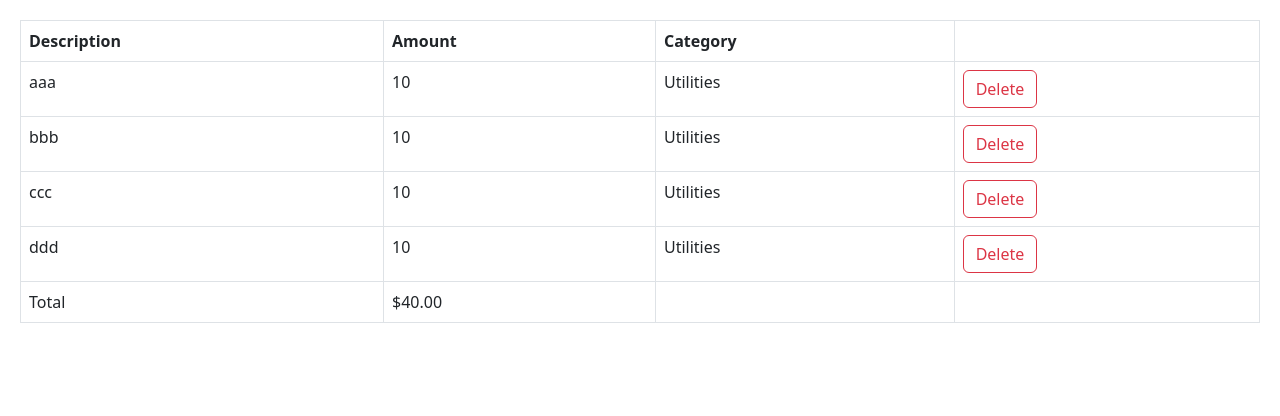
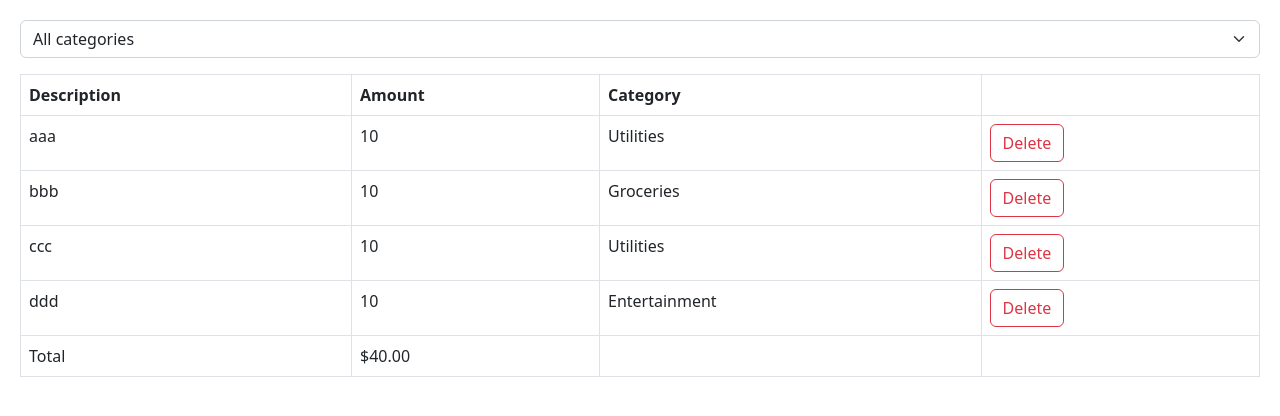
Before and after one commit to Dinesh-4/react_practice, a React (Vite) app in the folder react-app/: page / in a window 1280 px wide. Shown: the top 416 px of the page. Built offline with nearby package versions, Linux system fonts and the light colour scheme.

Commit message:
Building ExpenseFilter

```diff
--- a/react-app/src/App.tsx
+++ b/react-app/src/App.tsx
@@ -1,18 +1,31 @@
 import { useState } from "react";
 import ExpenseList from "./expense-tracker/component/ExpenseList";
+import ExpenseFilter from "./expense-tracker/component/ExpenseFilter";
 
 function App() {
+  const [selectCategory, setSelectedCategory] = useState("");
+  const [expenses, setExpenses] = useState([
+    { id: 1, description: "aaa", amount: 10, category: "Utilities" },
+    { id: 2, description: "bbb", amount: 10, category: "Groceries" },
+    { id: 3, description: "ccc", amount: 10, category: "Utilities" },
+    { id: 4, description: "ddd", amount: 10, category: "Entertainment" },
+  ]);
 
-  const [expenses, setExpenses] = useState([
-    { id: 1, description: 'aaa', amount: 10, category: 'Utilities' },
-    { id: 2, description: 'bbb', amount: 10, category: 'Utilities' },
-    { id: 3, description: 'ccc', amount: 10, category: 'Utilities' },
-    { id: 4, description: 'ddd', amount: 10, category: 'Utilities' },
-  ]);
+  const visibleExpenses = selectCategory
+    ? expenses.filter((e) => e.category === selectCategory)
+    : expenses;
 
   return (
     <div>
-      <ExpenseList expenses={expenses} onDelete={(id) => setExpenses(expenses.filter(e => e.id !== id))} />
+      <div className="mb-3">
+        <ExpenseFilter
+          onSelectCategory={(category) => setSelectedCategory(category)}
+        />
+      </div>
+      <ExpenseList
+        expenses={visibleExpenses}
+        onDelete={(id) => setExpenses(expenses.filter((e) => e.id !== id))}
+      />
     </div>
   );
 }
--- /dev/null
+++ b/react-app/src/expense-tracker/component/ExpenseFilter.tsx
@@ -0,0 +1,18 @@
+import React from 'react'
+
+interface Props {
+    onSelectCategory: (category: string) => void;
+}
+
+const ExpenseFilter = ({ onSelectCategory }: Props) => {
+  return (
+    <select className="form-select" onChange={(event) => onSelectCategory(event.target.value)}>
+        <option value="">All categories</option>
+        <option value="Groceries">Groceries</option>
+        <option value="Utilities">Utilities</option>
+        <option value="Entertainment">Entertainment</option>
+    </select>
+  )
+}
+
+export default ExpenseFilter
```
